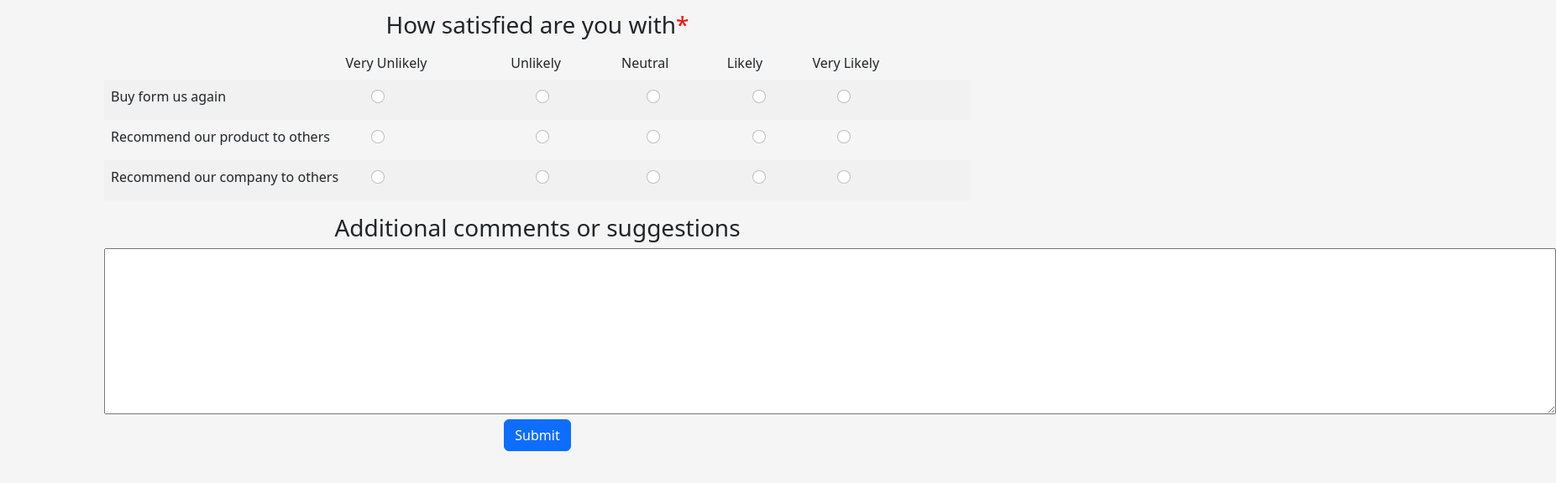
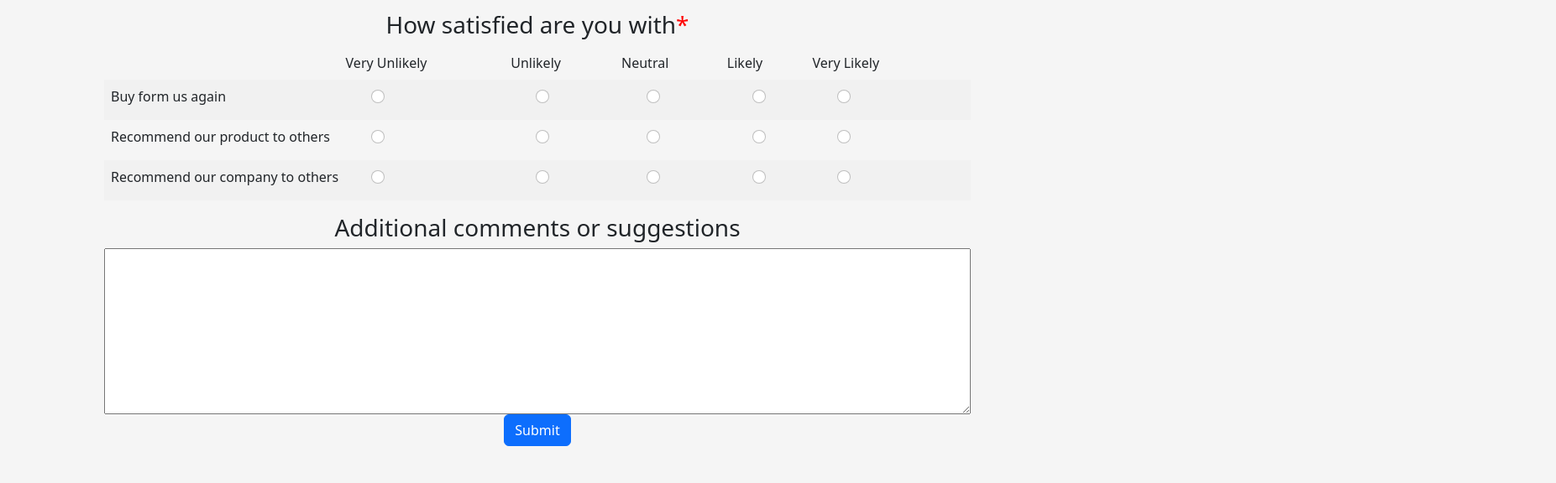
Before and after one commit to Katlanagesh/html-Surveyform, a plain HTML site: page index.html in a window 1280 px wide. Shown: the part 690-1266 px from the top of the page at 84% size, 1853 px wide, since content can reach past the window. Drawn offline with nearby package versions, Linux system fonts and the light colour scheme.

Commit message:
changes style

```diff
--- a/index.html
+++ b/index.html
@@ -183,7 +183,7 @@
             </tbody>
         </table>
         <h3>Additional comments or suggestions</h3>
-        <textarea name="" id="" cols="185px" rows="8"></textarea>
+        <textarea name="" id="" cols="100%" rows="8"></textarea>
         <div class="center">
             <input class="btn btn-primary" type="submit" value="Submit">
         </div>
--- a/style.css
+++ b/style.css
@@ -46,3 +46,9 @@ h3{
     justify-content: center;
     align-items: center;
 }
+textarea {
+    display: block;
+    margin-left: auto;
+    margin-right: auto;
+    width: 100%;
+}
```
